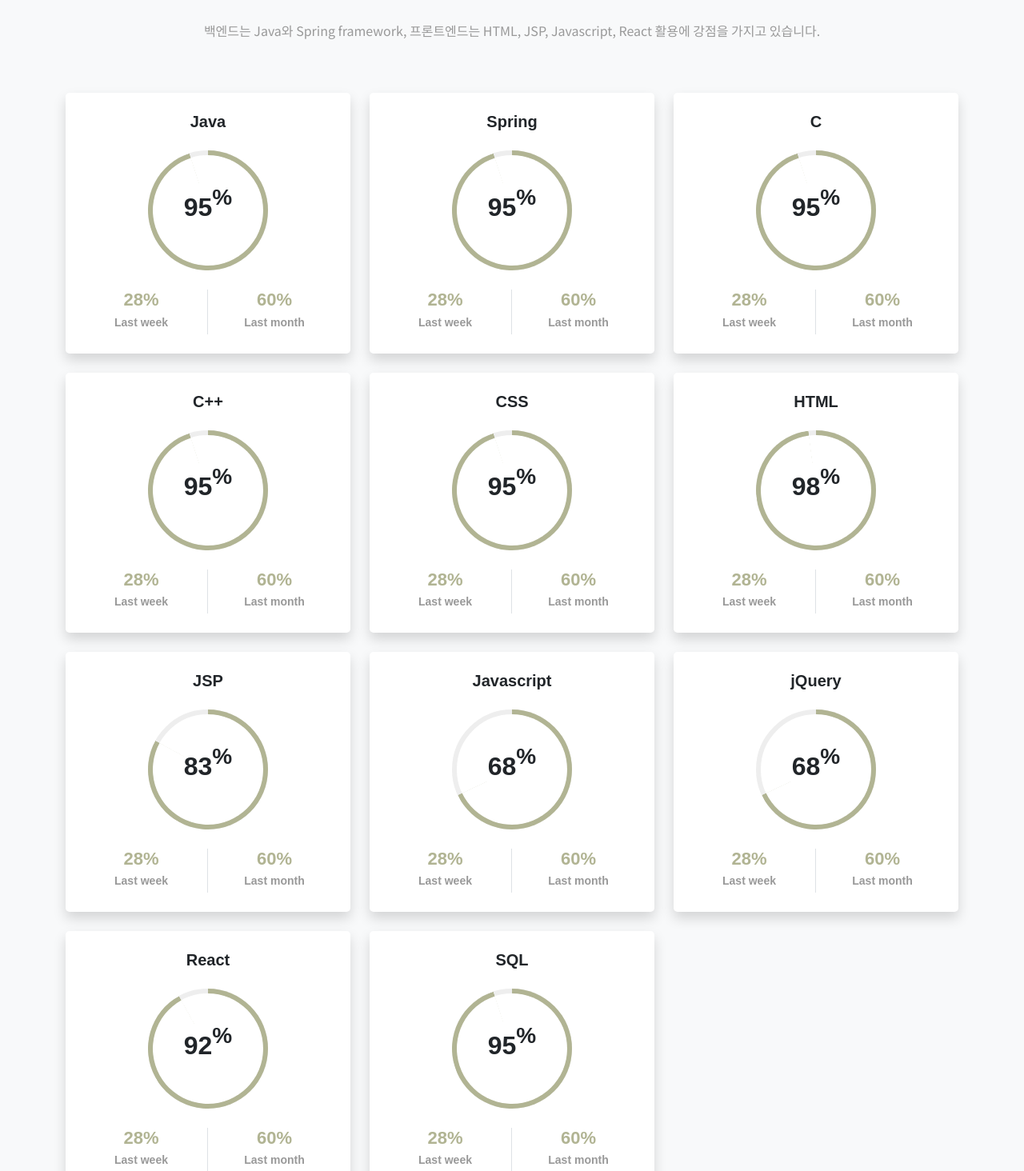
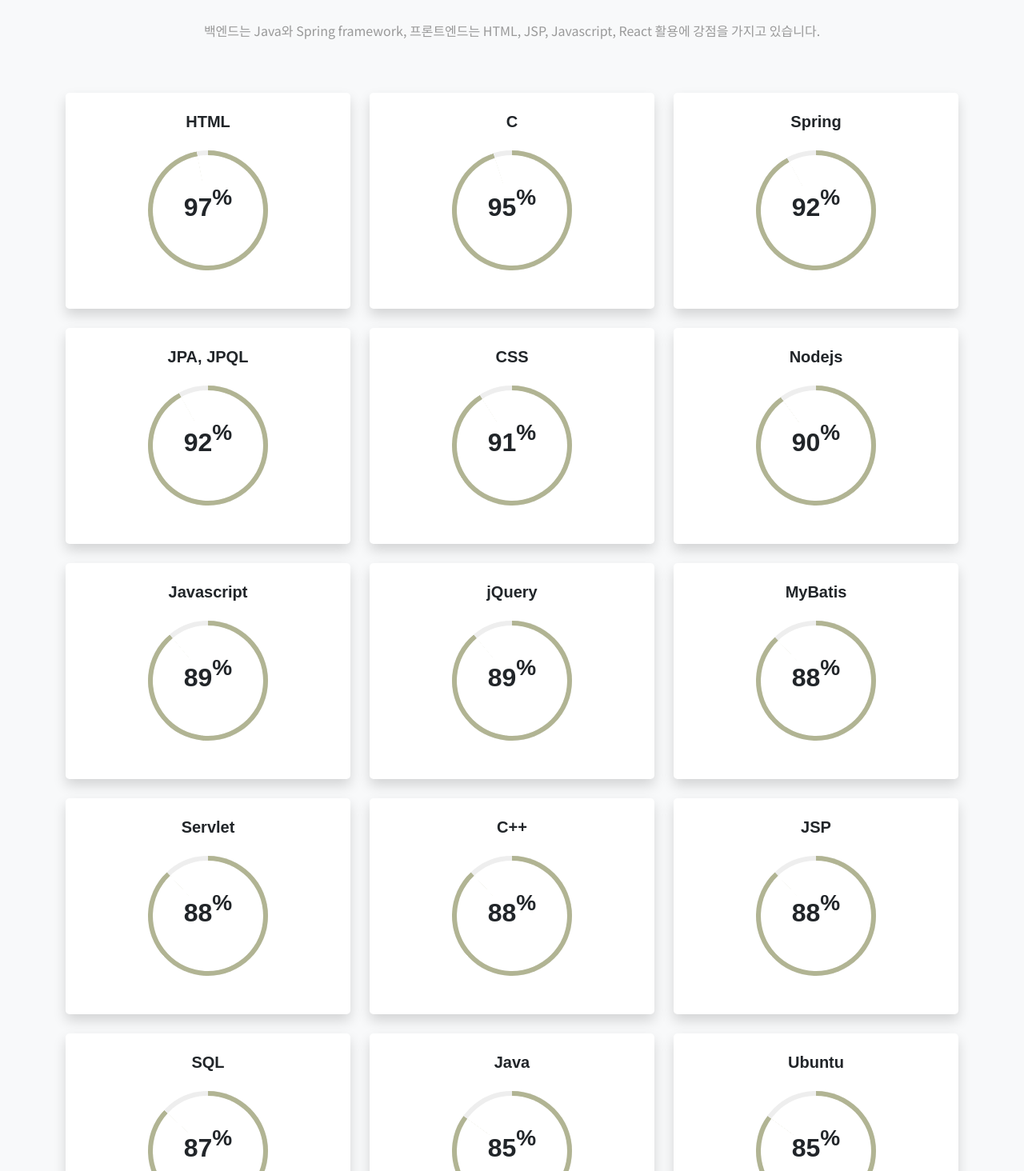
Before and after one commit to jungyoonn/portfolio, a React (Create React App) app: page / in a window 1280 px wide. Shown: the part 1886-3350 px from the top of the page at 80% size. Built offline with nearby package versions, Linux system fonts and the light colour scheme.

Commit message:
기술 스택 추가

```diff
--- a/src/components/home/Skills.jsx
+++ b/src/components/home/Skills.jsx
@@ -3,17 +3,30 @@
 const Skills = () => {
   // 스킬 데이터
   const [skills, setSkills] = useState([
-    { name: 'Java', value: 95, style: {} },
-    { name: 'Spring', value: 95, style: {} },
+    { name: 'HTML', value: 97, style: {} },
     { name: 'C', value: 95, style: {} },
-    { name: 'C++', value: 95, style: {} },
-    { name: 'CSS', value: 95, style: {} },
-    { name: 'HTML', value: 98, style: {} },
-    { name: 'JSP', value: 83, style: {} },
-    { name: 'Javascript', value: 68, style: {} },
-    { name: 'jQuery', value: 68, style: {} },
-    { name: 'React', value: 92, style: {} },
-    { name: 'SQL', value: 95, style: {} }
+    { name: 'Spring', value: 92, style: {} },
+    { name: 'JPA, JPQL', value: 92, style: {} },
+    { name: 'CSS', value: 91, style: {} },
+    { name: 'Nodejs', value: 90, style: {} },
+    { name: 'Javascript', value: 89, style: {} },
+    { name: 'jQuery', value: 89, style: {} },
+    { name: 'MyBatis', value: 88, style: {} },
+    { name: 'Servlet', value: 88, style: {} },
+    { name: 'C++', value: 88, style: {} },
+    { name: 'JSP', value: 88, style: {} },
+    { name: 'SQL', value: 87, style: {} },
+    { name: 'Java', value: 85, style: {} },
+    { name: 'Ubuntu', value: 85, style: {} },
+    { name: 'AWS', value: 82, style: {} },
+    { name: 'React', value: 80, style: {} },
+    { name: 'NginX', value: 79, style: {} },
+    { name: 'Mustache', value: 76, style: {} },
+    { name: 'NoSQL', value: 72, style: {} },
+    { name: 'Kotlin', value: 71, style: {} },
+    { name: 'Querydsl', value: 70, style: {} },
+    { name: 'C#', value: 68, style: {} },
+    { name: 'Thymeleaf', value: 69, style: {} },
   ]);
 
 
@@ -55,11 +68,11 @@
         <div className="row progress-circle mb-5">
           {skills.map((skill, index) => (
             <div className="col-lg-4 mb-4" key={index}>
-              <div className="bg-white rounded-lg shadow p-4">
+              <div className="bg-white rounded-lg shadow p-4 ">
                 <h2 className="h5 font-weight-bold text-center mb-4 text-dark">{skill.name}</h2>
 
                 {/* Progress bar */}
-                <div className="progress mx-auto text-dark" data-value={skill.value}>
+                <div className="progress mx-auto text-dark mb-4" data-value={skill.value}>
                   <span className="progress-left">
                     <span className="progress-bar border-primary" style={skill.leftStyle}></span>
                   </span>
@@ -72,14 +85,14 @@
                 </div>
 
                 {/* Demo info */}
-                <div className="row text-center mt-4">
+                {/* <div className="row text-center mt-4">
                   <div className="col-6 border-right">
                     <div className="h4 font-weight-bold mb-0">28%</div><span className="small text-gray">Last week</span>
                   </div>
                   <div className="col-6">
                     <div className="h4 font-weight-bold mb-0">60%</div><span className="small text-gray">Last month</span>
                   </div>
-                </div>
+                </div> */}
               </div>
             </div>
           ))}
```
